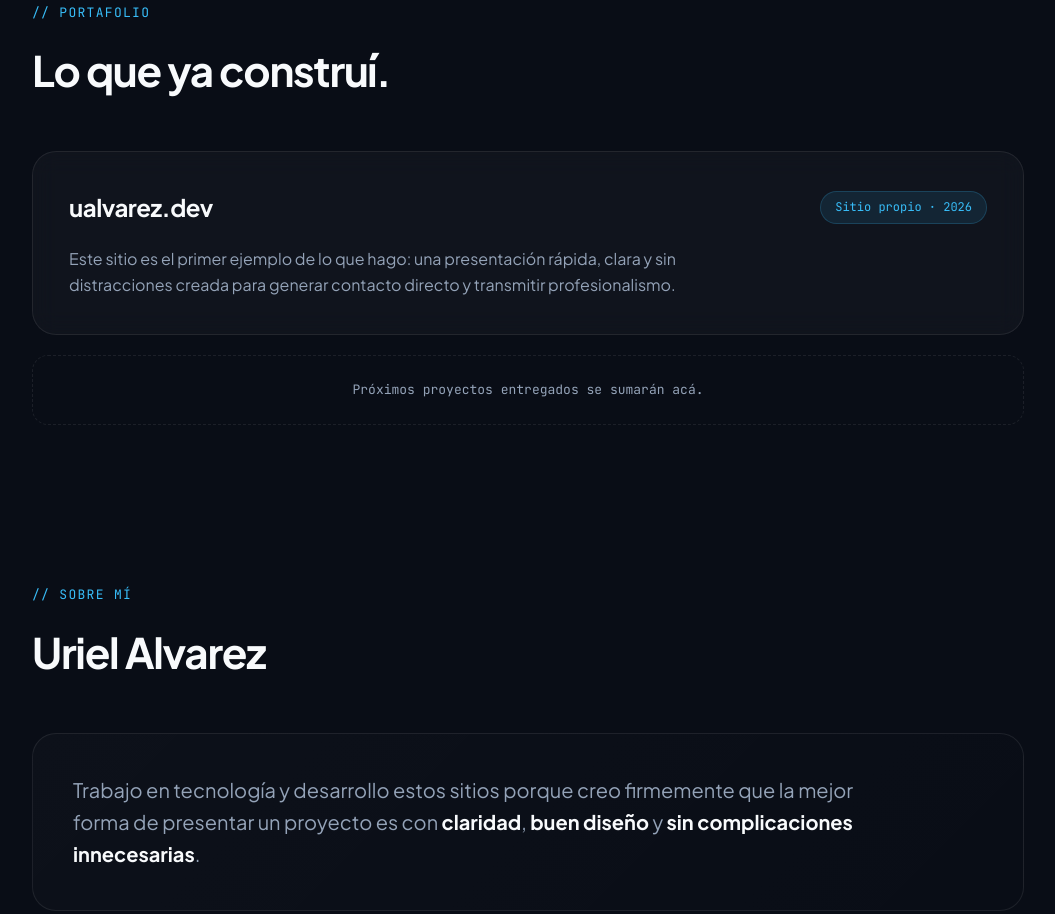
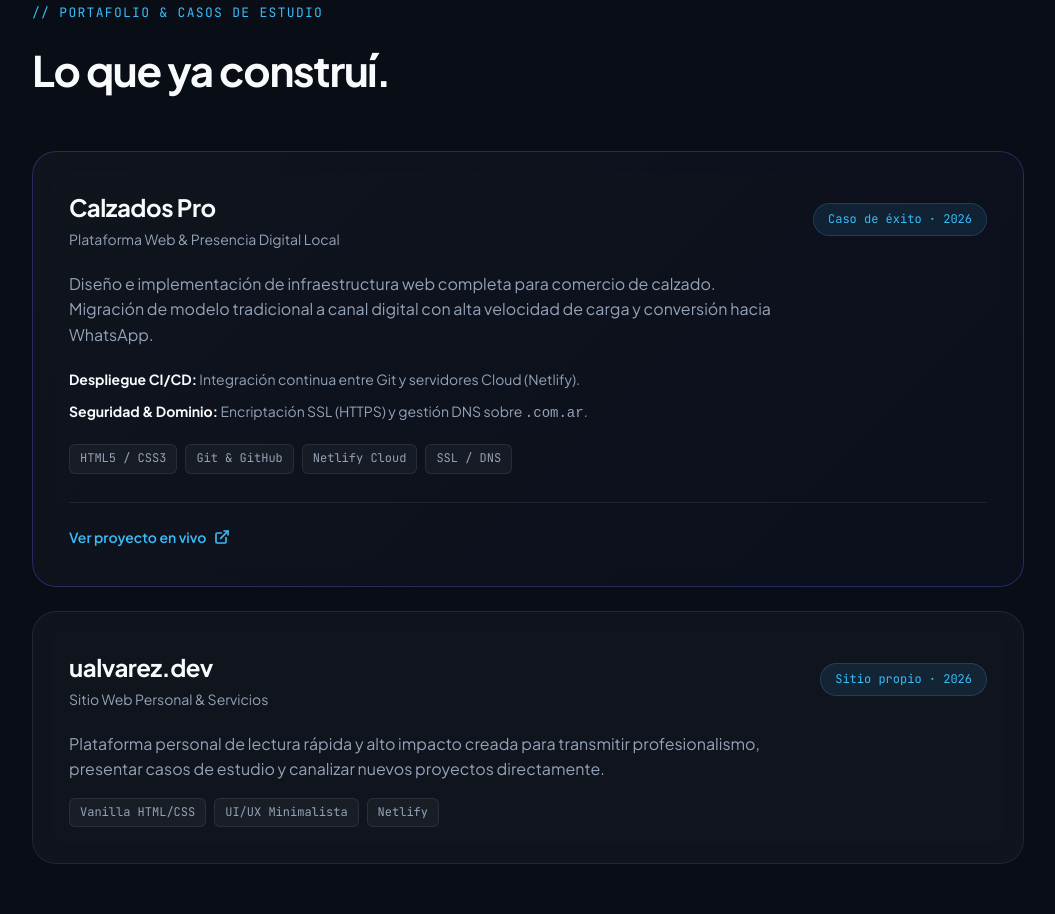
Before and after one commit to alvauri/ualvarez-web, a plain HTML site: page index.html in a window 1280 px wide. Shown: the part 2355-3269 px from the top of the page, without its empty margins (112-1167 px from the left). Drawn offline with Linux system fonts and the light colour scheme.

Commit message:
Se agrega caso de estudio Calzados Pro en el portafolio

```diff
--- a/index.html
+++ b/index.html
@@ -1,10 +1,18 @@
-<!DOCTYPE html> <html lang="es">
-<head> <meta charset="UTF-8"> <meta name="viewport" content="width=device-width, initial-scale=1.0"> <title>ualvarez — sitios web simples</title>
-<!-- Favicon --> <link rel="icon" type="image/png" href="./assets/logo.jpg">
+<!DOCTYPE html>
+<html lang="es">
+<head>
+  <meta charset="UTF-8">
+  <meta name="viewport" content="width=device-width, initial-scale=1.0">
+  <title>ualvarez — sitios web simples</title>
+
+  <!-- Favicon -->
+  <link rel="icon" type="image/png" href="./assets/logo.jpg">
   <link rel="shortcut icon" type="image/png" href="./assets/logo.png">
+
   <link rel="preconnect" href="https://fonts.googleapis.com">
   <link rel="preconnect" href="https://fonts.gstatic.com" crossorigin>
   <link href="https://fonts.googleapis.com/css2?family=Plus+Jakarta+Sans:wght@400;500;600;700;800&family=JetBrains+Mono:wght@400;500&display=swap" rel="stylesheet">
+
   <style>
     :root {
       --bg: #090D16;
@@ -319,7 +327,13 @@
       color: var(--text-muted);
     }
 
-  /* Portfolio Card */
+    /* Portfolio Cards & Grid */
+    .portfolio-grid {
+      display: grid;
+      grid-template-columns: 1fr;
+      gap: 24px;
+    }
+
     .portfolio-card {
       background: var(--bg-card);
       border: 1px solid var(--border);
@@ -327,11 +341,16 @@
       padding: 36px;
       position: relative;
       backdrop-filter: blur(12px);
-    transition: border-color 0.3s ease;
+      transition: all 0.3s ease;
     }
 
     .portfolio-card:hover {
       border-color: var(--border-hover);
+    }
+
+    .highlight-card {
+      border-color: rgba(99, 102, 241, 0.3);
+      background: linear-gradient(135deg, rgba(255,255,255,0.03) 0%, rgba(99, 102, 241, 0.03) 100%);
     }
 
     .portfolio-header {
@@ -347,6 +366,13 @@
       font-size: 24px;
       font-weight: 700;
       letter-spacing: -0.02em;
+    }
+
+    .portfolio-subtitle {
+      display: block;
+      font-size: 14px;
+      color: var(--text-muted);
+      margin-top: 2px;
     }
 
     .tag-pill {
@@ -365,15 +391,58 @@
       max-width: 60ch;
     }
 
-  .portfolio-empty {
+    .portfolio-features {
+      list-style: none;
+      margin: 20px 0;
+      display: flex;
+      flex-direction: column;
+      gap: 10px;
+    }
+
+    .portfolio-features li {
+      font-size: 14px;
+      color: var(--text-muted);
+    }
+
+    .portfolio-features strong {
+      color: var(--text);
+    }
+
+    .tech-stack {
+      display: flex;
+      flex-wrap: wrap;
+      gap: 8px;
       margin-top: 20px;
-    padding: 24px;
-    border: 1px dashed var(--border);
-    border-radius: 16px;
-    text-align: center;
+    }
+
+    .tech-tag {
       font-family: var(--font-mono);
-    font-size: 13px;
+      font-size: 12px;
       color: var(--text-muted);
+      background: rgba(255, 255, 255, 0.04);
+      border: 1px solid var(--border);
+      padding: 4px 10px;
+      border-radius: 6px;
+    }
+
+    .portfolio-footer {
+      margin-top: 28px;
+      padding-top: 20px;
+      border-top: 1px solid var(--border);
+    }
+
+    .project-btn {
+      display: inline-flex;
+      align-items: center;
+      gap: 8px;
+      font-size: 14px;
+      font-weight: 600;
+      color: var(--accent-cyan);
+      transition: color 0.2s ease;
+    }
+
+    .project-btn:hover {
+      color: var(--text);
     }
 
     /* About Section */
@@ -591,20 +660,65 @@
   <!-- Portafolio -->
   <section id="portafolio">
     <div class="wrap">
-      <span class="section-tag">// Portafolio</span>
+      <span class="section-tag">// Portafolio & Casos de estudio</span>
       <h2>Lo que ya construí.</h2>
 
-      <div class="portfolio-card">
+      <div class="portfolio-grid">
+
+        <!-- Caso de Estudio 1: Calzados Pro -->
+        <article class="portfolio-card highlight-card">
           <div class="portfolio-header">
+            <div>
+              <h3>Calzados Pro</h3>
+              <span class="portfolio-subtitle">Plataforma Web & Presencia Digital Local</span>
+            </div>
+            <span class="tag-pill">Caso de éxito · 2026</span>
+          </div>
+
+          <div class="portfolio-body">
+            <p>Diseño e implementación de infraestructura web completa para comercio de calzado. Migración de modelo tradicional a canal digital con alta velocidad de carga y conversión hacia WhatsApp.</p>
+
+            <ul class="portfolio-features">
+              <li><strong>Despliegue CI/CD:</strong> Integración continua entre Git y servidores Cloud (Netlify).</li>
+              <li><strong>Seguridad & Dominio:</strong> Encriptación SSL (HTTPS) y gestión DNS sobre <code>.com.ar</code>.</li>
+            </ul>
+
+            <div class="tech-stack">
+              <span class="tech-tag">HTML5 / CSS3</span>
+              <span class="tech-tag">Git & GitHub</span>
+              <span class="tech-tag">Netlify Cloud</span>
+              <span class="tech-tag">SSL / DNS</span>
+            </div>
+          </div>
+
+          <div class="portfolio-footer">
+            <a href="https://www.calzadospro.com.ar" target="_blank" rel="noopener noreferrer" class="project-btn">
+              Ver proyecto en vivo
+              <svg width="16" height="16" viewBox="0 0 24 24" fill="none" stroke="currentColor" stroke-width="2.5" stroke-linecap="round" stroke-linejoin="round"><path d="M18 13v6a2 2 0 0 1-2 2H5a2 2 0 0 1-2-2V8a2 2 0 0 1 2-2h6"></path><polyline points="15 3 21 3 21 9"></polyline><line x1="10" y1="14" x2="21" y2="3"></line></svg>
+            </a>
+          </div>
+        </article>
+
+        <!-- Proyecto Propio: ualvarez.dev -->
+        <article class="portfolio-card">
+          <div class="portfolio-header">
+            <div>
               <h3>ualvarez.dev</h3>
+              <span class="portfolio-subtitle">Sitio Web Personal & Servicios</span>
+            </div>
             <span class="tag-pill">Sitio propio · 2026</span>
           </div>
           <div class="portfolio-body">
-          <p>Este sitio es el primer ejemplo de lo que hago: una presentación rápida, clara y sin distracciones creada para generar contacto directo y transmitir profesionalismo.</p>
+            <p>Plataforma personal de lectura rápida y alto impacto creada para transmitir profesionalismo, presentar casos de estudio y canalizar nuevos proyectos directamente.</p>
+            <div class="tech-stack" style="margin-top: 16px;">
+              <span class="tech-tag">Vanilla HTML/CSS</span>
+              <span class="tech-tag">UI/UX Minimalista</span>
+              <span class="tech-tag">Netlify</span>
             </div>
           </div>
+        </article>
 
-      <div class="portfolio-empty">Próximos proyectos entregados se sumarán acá.</div>
+      </div>
     </div>
   </section>
 
```
Lines whose indentation alone changed are shown as unchanged.
